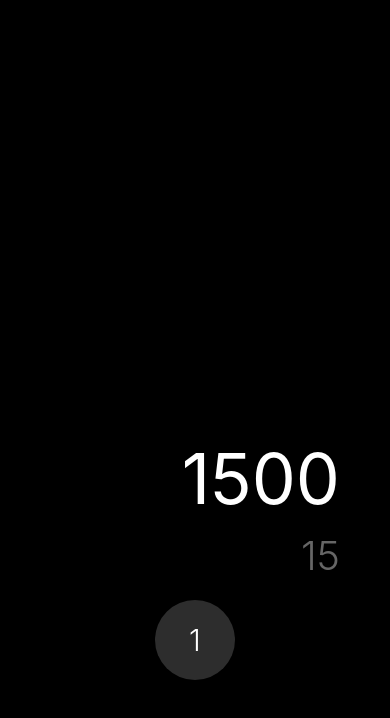
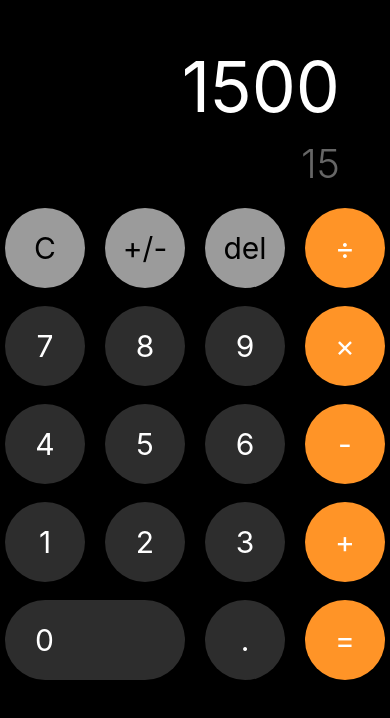
Before and after one commit to Juanpablo9717/ios_calculator_v2, a React Native app: screen / in a window 390 px wide. Shown: the part 126-844 px from the top of the page. Built offline with nearby package versions, Linux system fonts and the light colour scheme.

Commit message:
basic keyboard layout

```diff
--- a/src/config/theme/app-theme.ts
+++ b/src/config/theme/app-theme.ts
@@ -7,6 +7,7 @@
   textPrimary: 'white',
   textSecondary: '#666666',
   background: '#000000',
+  darkText: '#000000',
 };
 
 export const globalStyles = StyleSheet.create({
@@ -48,7 +49,7 @@
     textAlign: 'center',
     padding: 10,
     fontSize: 30,
-    fontWeight: '300',
+    fontWeight: '400',
     color: colors.textPrimary,
   },
   row: {
@@ -57,4 +58,11 @@
     marginBottom: 18,
     paddingHorizontal: 10,
   },
+  largeButton: {
+    textAlign: 'left',
+    marginLeft: 20,
+  },
+  darkText: {
+    color: colors.darkText,
+  },
 });
--- /dev/null
+++ b/src/presentation/components/CalculatorButton.tsx
@@ -0,0 +1,38 @@
+import React from 'react';
+import {Pressable, Text} from 'react-native';
+import {colors, globalStyles} from '../../config/theme/app-theme';
+
+interface Props {
+  label: string;
+  color?: string;
+  duobleSize?: boolean;
+  darkText?: boolean;
+}
+
+const CalculatorButton = ({
+  label,
+  duobleSize = false,
+  color = colors.darkGray,
+  darkText,
+}: Props) => {
+  return (
+    <Pressable
+      style={({pressed}) => ({
+        ...globalStyles.button,
+        opacity: pressed ? 0.8 : 1,
+        backgroundColor: color,
+        width: duobleSize ? 180 : 80,
+      })}>
+      <Text
+        style={[
+          globalStyles.buttonText,
+          duobleSize && globalStyles.largeButton,
+          darkText && globalStyles.darkText,
+        ]}>
+        {label}
+      </Text>
+    </Pressable>
+  );
+};
+
+export default CalculatorButton;
--- a/src/presentation/screens/CalculatorScreen.tsx
+++ b/src/presentation/screens/CalculatorScreen.tsx
@@ -1,6 +1,7 @@
 import React from 'react';
-import {Text, View, Pressable} from 'react-native';
-import {globalStyles} from '../../config/theme/app-theme';
+import {Text, View} from 'react-native';
+import {colors, globalStyles} from '../../config/theme/app-theme';
+import CalculatorButton from '../components/CalculatorButton';
 
 const CalculatorScreen = () => {
   return (
@@ -12,9 +13,33 @@
       </View>
       {/* Buttons */}
       <View style={globalStyles.row}>
-        <Pressable style={globalStyles.button}>
-          <Text style={globalStyles.buttonText}>1</Text>
-        </Pressable>
+        <CalculatorButton darkText label="C" color={colors.lightGray} />
+        <CalculatorButton darkText label="+/-" color={colors.lightGray} />
+        <CalculatorButton darkText label="del" color={colors.lightGray} />
+        <CalculatorButton label="÷" color={colors.orange} />
+      </View>
+      <View style={globalStyles.row}>
+        <CalculatorButton label="7" />
+        <CalculatorButton label="8" />
+        <CalculatorButton label="9" />
+        <CalculatorButton label="×" color={colors.orange} />
+      </View>
+      <View style={globalStyles.row}>
+        <CalculatorButton label="4" />
+        <CalculatorButton label="5" />
+        <CalculatorButton label="6" />
+        <CalculatorButton label="-" color={colors.orange} />
+      </View>
+      <View style={globalStyles.row}>
+        <CalculatorButton label="1" />
+        <CalculatorButton label="2" />
+        <CalculatorButton label="3" />
+        <CalculatorButton label="+" color={colors.orange} />
+      </View>
+      <View style={globalStyles.row}>
+        <CalculatorButton label="0" duobleSize />
+        <CalculatorButton label="." />
+        <CalculatorButton label="=" color={colors.orange} />
       </View>
     </View>
   );
```
